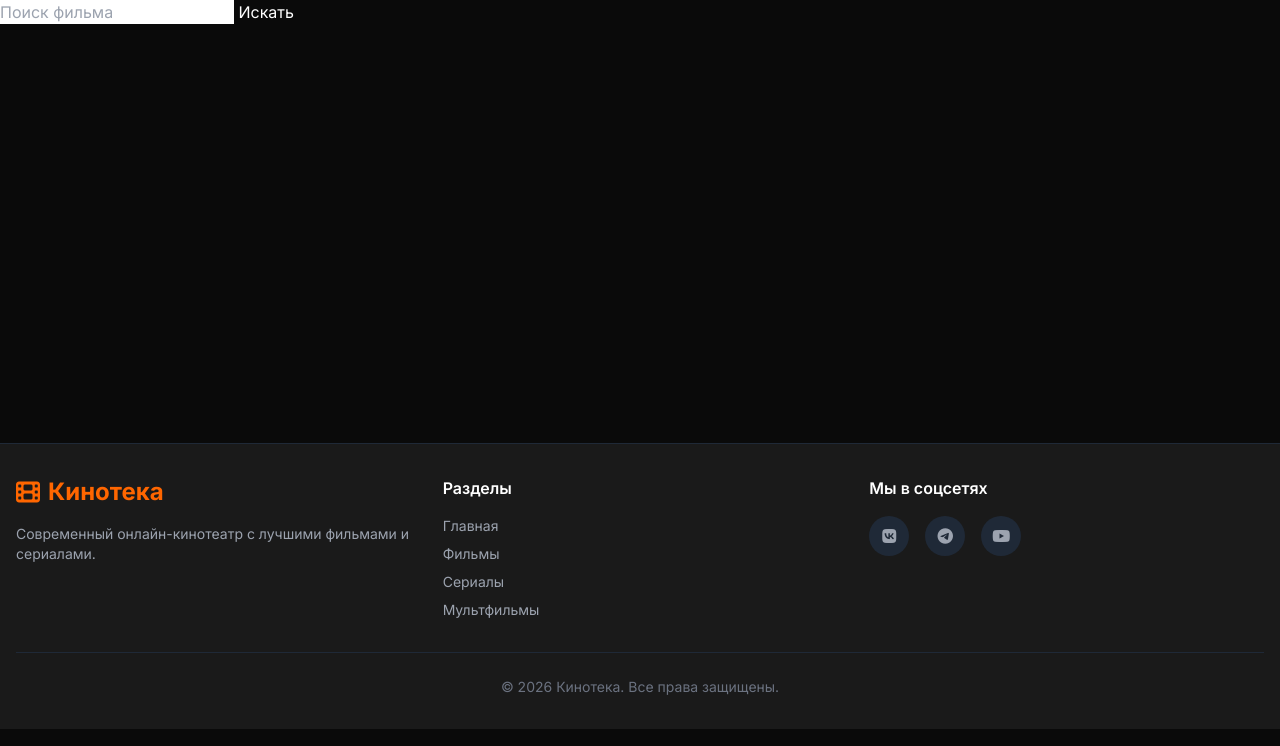
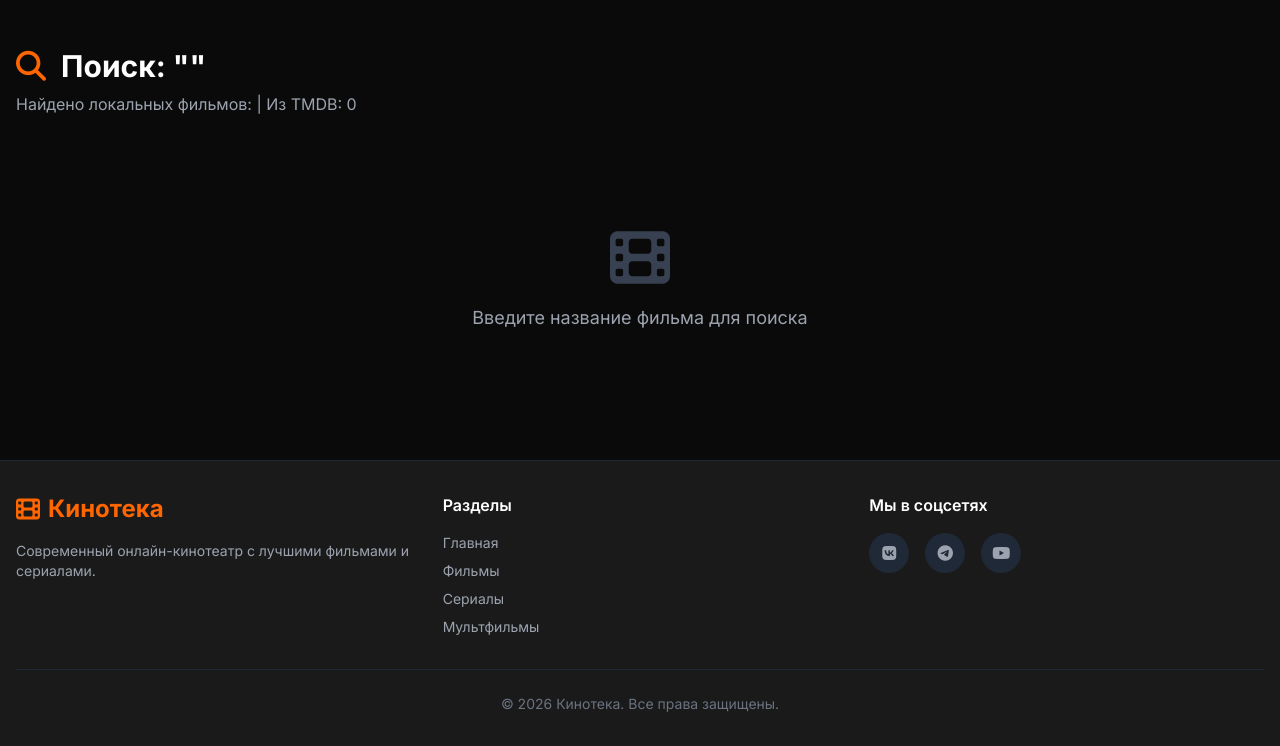
Before and after one commit to Miyamotosensei/kinotekaff, a Django app: page /search/ in a window 1280 px wide. Shown: the part 71-817 px from the top of the page. Run offline with Django 5.2, Linux system fonts and the light colour scheme; some libraries are stand-ins or nearby versions.

Commit message:
update branch

```diff
--- a/templates/movies/search.html
+++ b/templates/movies/search.html
@@ -1,16 +1,104 @@
 {% extends 'base.html' %}
 
+{% block title %}Поиск: {{ query }} - Кинотека{% endblock %}
+
 {% block content %}
-<form method="get">
-    <input type="text" name="q" placeholder="Поиск фильма">
-    <button type="submit">Искать</button>
-</form>
+<div class="container mx-auto px-4 py-12">
+    <div class="mb-8">
+        <h1 class="text-3xl font-bold text-white mb-2">
+            <i class="fas fa-search text-kino-accent mr-2"></i>
+            Поиск: "{{ query }}"
+        </h1>
+        <p class="text-gray-400">
+            Найдено локальных фильмов: {{ local_results.count }} | Из TMDB: {{ tmdb_results|length }}
+        </p>
+    </div>
 
-{% for movie in results %}
-    <div>
-        <h3>{{ movie.title }}</h3>
-        <p>{{ movie.release_date }}</p>
-        <a href="/import/{{ movie.id }}/">Добавить</a>
-    </div>
-{% endfor %}
+    {% if local_results or tmdb_results %}
+        <!-- Локальные результаты -->
+        {% if local_results %}
+            <h2 class="text-xl font-semibold text-white mb-4 flex items-center gap-2">
+                <i class="fas fa-database text-kino-accent"></i>
+                Локальная база
+            </h2>
+            <div class="grid grid-cols-2 sm:grid-cols-3 md:grid-cols-4 lg:grid-cols-6 gap-4 mb-12">
+                {% for movie in local_results %}
+                    <a href="{% url 'movie_detail' movie.pk %}" class="movie-card group">
+                        <div class="relative aspect-[2/3] overflow-hidden rounded-xl bg-kino-card">
+                            {% if movie.poster_file %}
+                                <img src="{{ movie.poster_file.url }}" alt="{{ movie.title }}" class="w-full h-full object-cover transition-transform duration-300 group-hover:scale-110">
+                            {% elif movie.poster %}
+                                <img src="{{ movie.poster }}" alt="{{ movie.title }}" class="w-full h-full object-cover transition-transform duration-300 group-hover:scale-110" onerror="this.src='https://via.placeholder.com/300x450/1a1a1a/666666?text=Нет+постера'">
+                            {% else %}
+                                <div class="w-full h-full bg-gradient-to-br from-gray-800 to-gray-900 flex items-center justify-center">
+                                    <i class="fas fa-image text-4xl text-gray-600"></i>
+                                </div>
+                            {% endif %}
+
+                            {% if movie.quality %}
+                                <span class="quality-badge">{{ movie.quality }}</span>
+                            {% endif %}
+
+                            {% if movie.get_average_rating > 0 %}
+                                <div class="absolute top-2 left-2 bg-black/80 backdrop-blur-sm px-2 py-1 rounded-lg flex items-center gap-1">
+                                    <i class="fas fa-star text-kino-accent text-xs"></i>
+                                    <span class="text-white text-xs font-bold">{{ movie.get_average_rating }}</span>
+                                </div>
+                            {% endif %}
+                        </div>
+                        <div class="p-3 mt-2">
+                            <h3 class="text-white font-medium text-sm truncate">{{ movie.title }}</h3>
+                            <p class="text-gray-500 text-xs mt-1">{{ movie.year|default:"—" }}</p>
+                        </div>
+                    </a>
+                {% endfor %}
+            </div>
+        {% endif %}
+
+        <!-- Результаты из TMDB -->
+        {% if tmdb_results %}
+            <h2 class="text-xl font-semibold text-white mb-4 flex items-center gap-2">
+                <i class="fas fa-cloud text-kino-accent"></i>
+                TMDB (для импорта)
+            </h2>
+            <div class="grid grid-cols-2 sm:grid-cols-3 md:grid-cols-4 lg:grid-cols-6 gap-4">
+                {% for movie in tmdb_results %}
+                    <div class="movie-card group">
+                        <div class="relative aspect-[2/3] overflow-hidden rounded-xl bg-kino-card">
+                            {% if movie.poster_path %}
+                                <img src="https://image.tmdb.org/t/p/w500{{ movie.poster_path }}" alt="{{ movie.title }}" class="w-full h-full object-cover transition-transform duration-300 group-hover:scale-110">
+                            {% else %}
+                                <div class="w-full h-full bg-gradient-to-br from-gray-800 to-gray-900 flex items-center justify-center">
+                                    <i class="fas fa-image text-4xl text-gray-600"></i>
+                                </div>
+                            {% endif %}
+                        </div>
+                        <div class="p-3 mt-2">
+                            <h3 class="text-white font-medium text-sm truncate">{{ movie.title }}</h3>
+                            <p class="text-gray-500 text-xs mt-1">{{ movie.release_date|default:"—" }}</p>
+                            <a href="{% url 'import_movie' movie.id %}" class="mt-2 block bg-kino-accent hover:bg-kino-accent-hover text-white text-center py-1.5 rounded-lg text-xs font-semibold transition-colors">
+                                <i class="fas fa-plus mr-1"></i>Добавить
+                            </a>
+                        </div>
+                    </div>
+                {% endfor %}
+            </div>
+        {% endif %}
+    {% else %}
+        {% if query %}
+            <div class="text-center py-20">
+                <i class="fas fa-search text-6xl text-gray-700 mb-4"></i>
+                <p class="text-gray-400 text-lg">Ничего не найдено по запросу "{{ query }}"</p>
+                <a href="{% url 'home' %}" class="mt-4 inline-block text-kino-accent hover:text-kino-accent-hover transition-colors">
+                    Вернуться на главную
+                </a>
+            </div>
+        {% else %}
+            <div class="text-center py-20">
+                <i class="fas fa-film text-6xl text-gray-700 mb-4"></i>
+                <p class="text-gray-400 text-lg">Введите название фильма для поиска</p>
+            </div>
+        {% endif %}
+    {% endif %}
+</div>
 {% endblock %}
```
Also changed, not shown: 1 other file.
